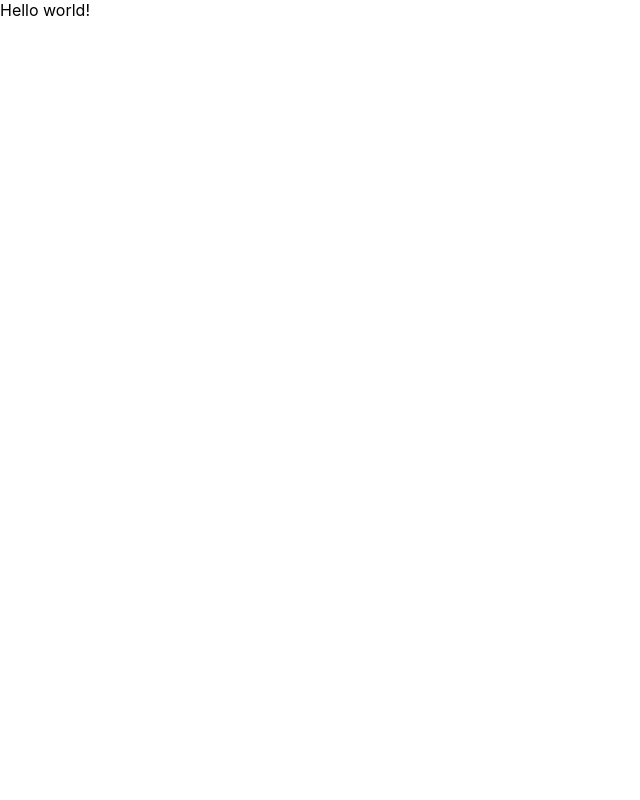
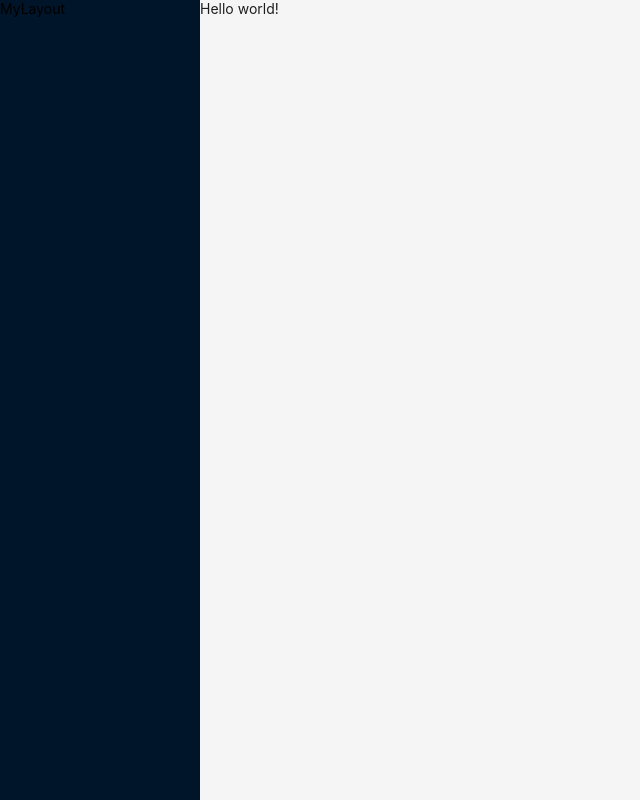
Before and after one commit to RadiumLS/7shengzhaohuan-web, a React (Create React App) app: page / in a window 1280 px wide. Shown: the whole page, without its empty margins (0-640 px from the left). Built offline with nearby package versions, Linux system fonts and the light colour scheme.

Commit message:
add simple layout

```diff
--- a/src/App.js
+++ b/src/App.js
@@ -1,11 +1,14 @@
 import logo from './logo.svg';
 import './App.css';
+import MyLayout from './layout/MyLayout';
 import MyRouter from './MyRouter';
 
 function App() {
-  return (
-    <MyRouter></MyRouter>
-  );
+  return <>
+    <MyLayout>
+      <MyRouter></MyRouter>
+    </MyLayout>
+  </>;
 }
 
 export default App;
--- /dev/null
+++ b/src/layout/MyLayout.js
@@ -0,0 +1,26 @@
+import { Layout } from 'antd';
+const { Header, Content, Footer, Sider } = Layout;
+
+
+function MyLayout({ children }) {
+  return (
+    <Layout hasSider>
+      <Sider
+        style={{
+          overflow: 'auto',
+          height: '100vh',
+          left: 0,
+          top: 0,
+          bottom: 0,
+        }}
+      >
+      MyLayout
+      </Sider>
+      <Content>
+        {children}
+      </Content>
+    </Layout>
+  )
+}
+
+export default MyLayout;
```
